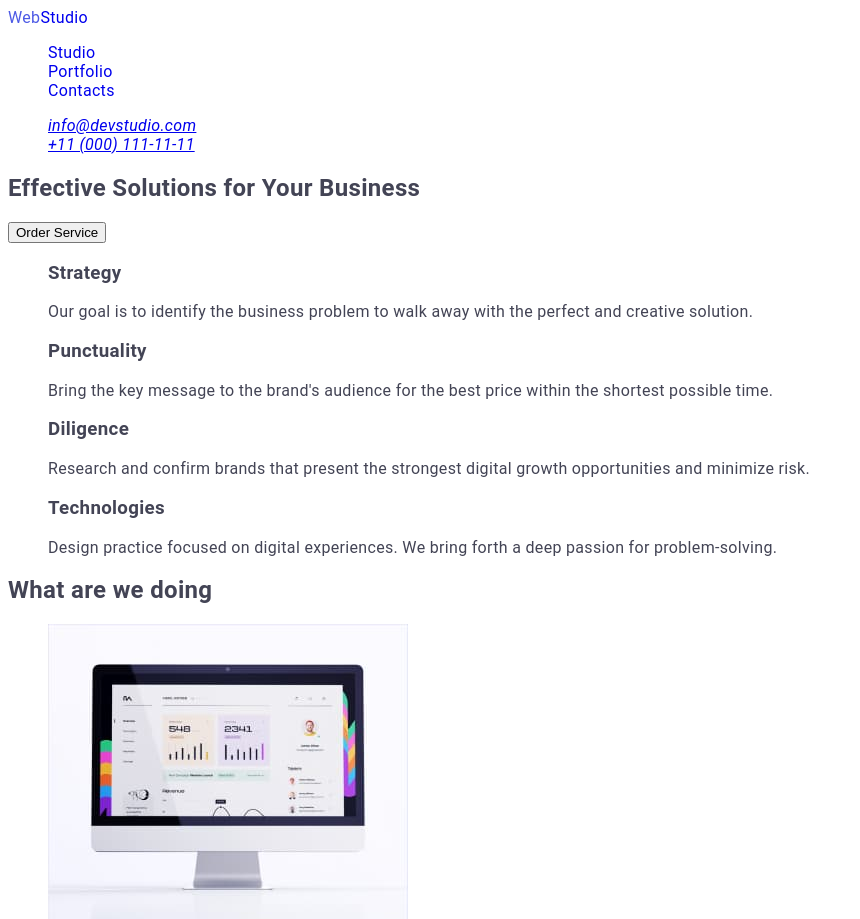
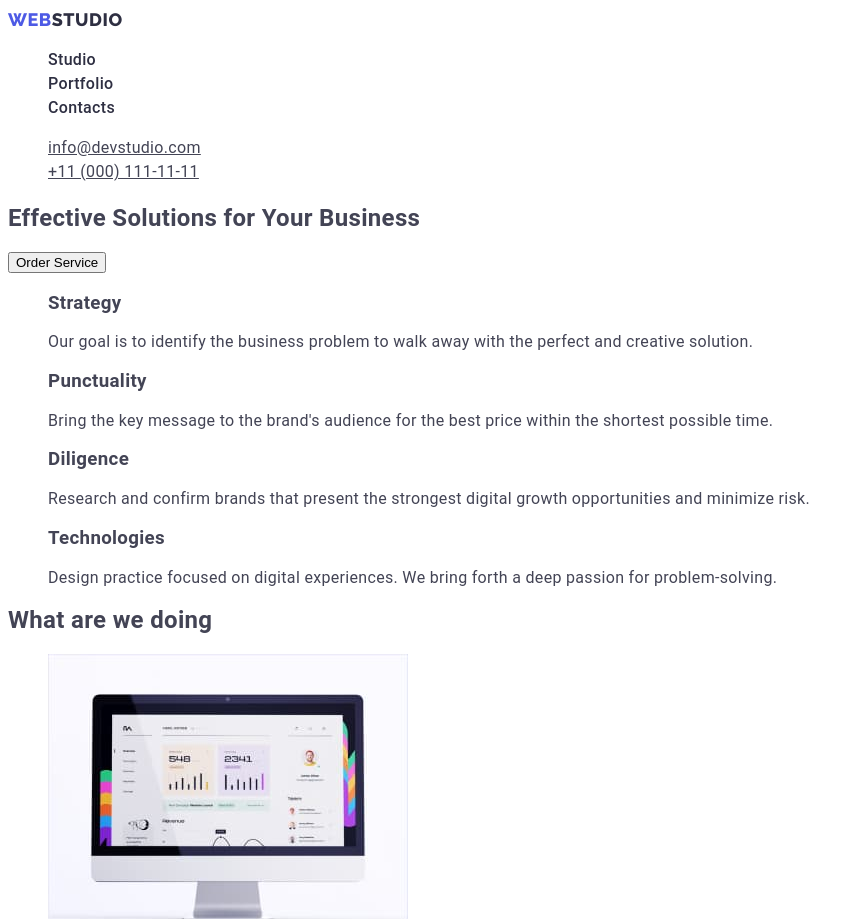
Before and after one commit to ghost538/goit-markup-hw-02, a plain HTML site: page index.html in a window 1280 px wide. Shown: the top 919 px of the page, without its empty margins (0-860 px from the left). Drawn offline with Linux system fonts and the light colour scheme.

Commit message:
Logo + nav

```diff
--- a/css/styles.css
+++ b/css/styles.css
@@ -2,7 +2,7 @@
 :root {
 	--main-dark-color: #2E2F42;
 	--main-light-color: #F4F4FD;
-	--color-hover-effect: #404bbf;
+	--hover-color: #404bbf;
 }
 
 body {
@@ -34,14 +34,51 @@ body {
 
 /* --Logo-- */
 
-/* .link {
-	text-decoration: none;
-} */
+.logo {
+	font-family: 'Raleway';
+		font-weight: 800;
+		font-size: 18px;
+		line-height: 24px;
+		align-items: center;
+		letter-spacing: 0.03em;
+		text-transform: uppercase;
+		color: var(--main-dark-color);
+}
 
 .accent {
 	color: #4D5AE5;
 }
-
 .accent-light {
 	color: var(--main-light-color);
 }
+
+/* --Nav-- */
+
+.menu-item-link {
+	font-family: 'Roboto';
+	font-style: normal;
+	font-weight: 500;
+	font-size: 16px;
+	line-height: 24px;
+	letter-spacing: 0.02em;
+	color: var(--main-dark-color)
+}
+.menu-item-link:hover
+.menu-item-link:focus {
+	color: var(--hover-color)
+}
+
+.contact-item-link {
+	font-family: 'Roboto';
+	font-style: normal;
+	font-weight: 400;
+	font-size: 16px;
+	line-height: 24px;
+	letter-spacing: 0.02em;
+	color: #434455;
+}
+
+.contact-item-link:hover
+.contact-item-link:focus {
+	color:var(--hover-color);
+}
--- a/index.html
+++ b/index.html
@@ -22,8 +22,8 @@
 		</nav>
 		<address>
 			<ul class="contact list">
-				<li class="contact-item"><a href="mailto:info@devstudio.com">info@devstudio.com</a></li>
-				<li class="contact-item"><a href="tel:+110001111111">+11 (000) 111-11-11</a></li>
+				<li class="contact-item"><a class="contact-item-link" href="mailto:info@devstudio.com">info@devstudio.com</a></li>
+				<li class="contact-item"><a class="contact-item-link" href="tel:+110001111111">+11 (000) 111-11-11</a></li>
 			</ul>
 		</address>
 	</header>
```
Also changed, not shown: portfolio.html (+1 -1 lines).
